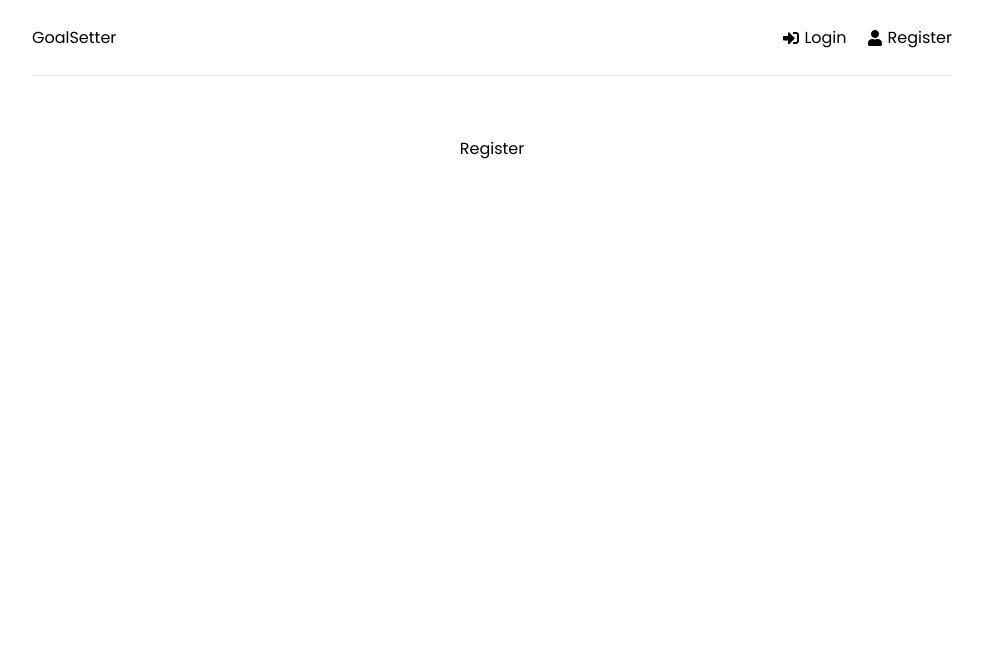
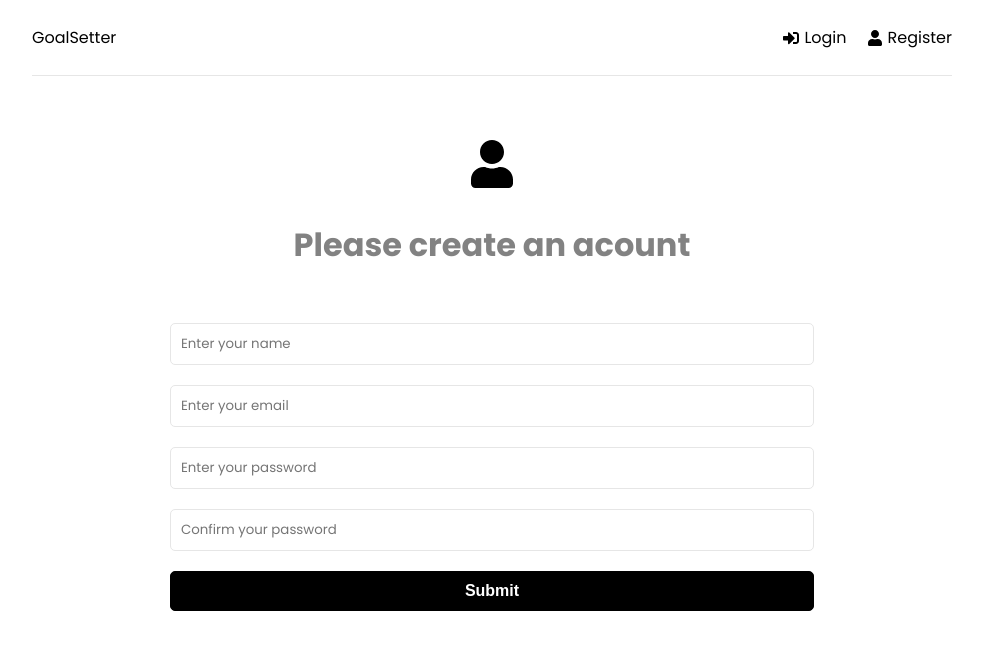
Before and after one commit to zerobeloved/mernFullStackAPP, a React (Create React App) app in the folder frontend/: page /register in a window 1280 px wide. Shown: the top 650 px of the page, without its empty margins (148-1131 px from the left). Built offline with nearby package versions, Linux system fonts and the light colour scheme.

Commit message:
add Register.jsx

```diff
--- a/frontend/src/pages/Register.jsx
+++ b/frontend/src/pages/Register.jsx
@@ -1,7 +1,58 @@
+import {useEffect, useState } from 'react'
+import {FaUser} from 'react-icons/fa'
 
 function Register() {
+    const [formData, setFormData] = useState({
+        name: '',
+        email: '',
+        password: '',
+        password2: '',
+    })
+
+    const {name, email, password, password2} = formData
+
+    const onChange = (e) => {
+        setFormData((prevState) => ({
+            ...prevState,
+            [e.target.name]: e.target.value,
+        }))
+    }
+    const onSubmit = (e) => {
+        e.preventDefault()
+    }
+
   return (
-    <div>Register</div>
+    <>
+        <section className="heading">
+            <h1>
+                <FaUser>Register</FaUser>
+            </h1>
+            <p>Please create an acount</p>
+        </section>
+
+        <section className="form">
+            <form onSubmit={onSubmit}></form>
+            <form>
+                <div className="form-group">
+                <input type="text" className="form-control" id="name" name="name" value={name} placeholder='Enter your name' onChange={onChange}/>
+                </div>
+                <div className="form-group">
+                <input type="text" className="form-control" id="email" name="email" value={email} placeholder='Enter your email' onChange={onChange}/>
+                </div>
+                <div className="form-group">
+                <input type="text" className="form-control" id="password" name="password" value={password} placeholder='Enter your password' onChange={onChange}/>
+                </div>
+                <div className="form-group">
+                <input type="text" className="form-control" id="password2" name="password2" value={password2} placeholder='Confirm your password' onChange={onChange}/>
+                </div>
+                <div className="form-group">
+                    <button type="submit" className='btn btn-block'>
+                        Submit
+                    </button>
+                </div>
+            </form>
+        </section>
+    </>
   )
 }
 
```
